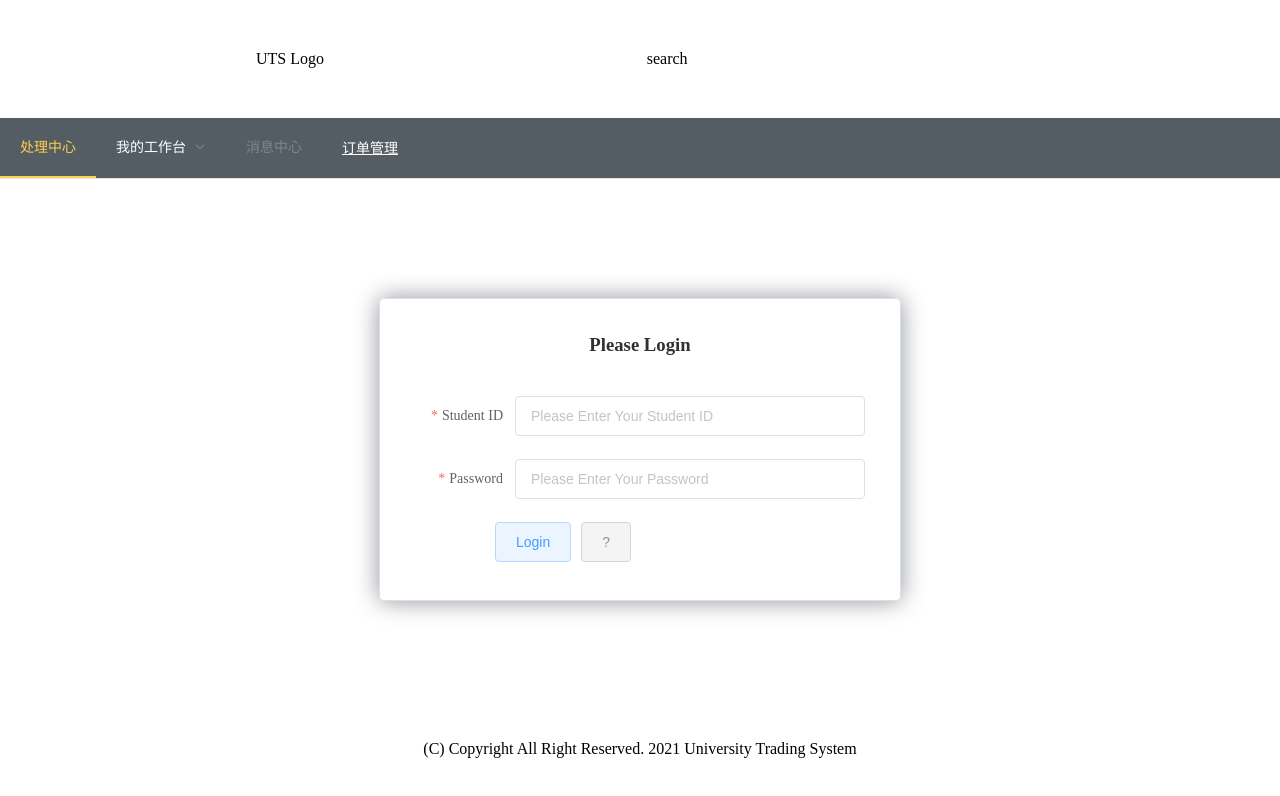
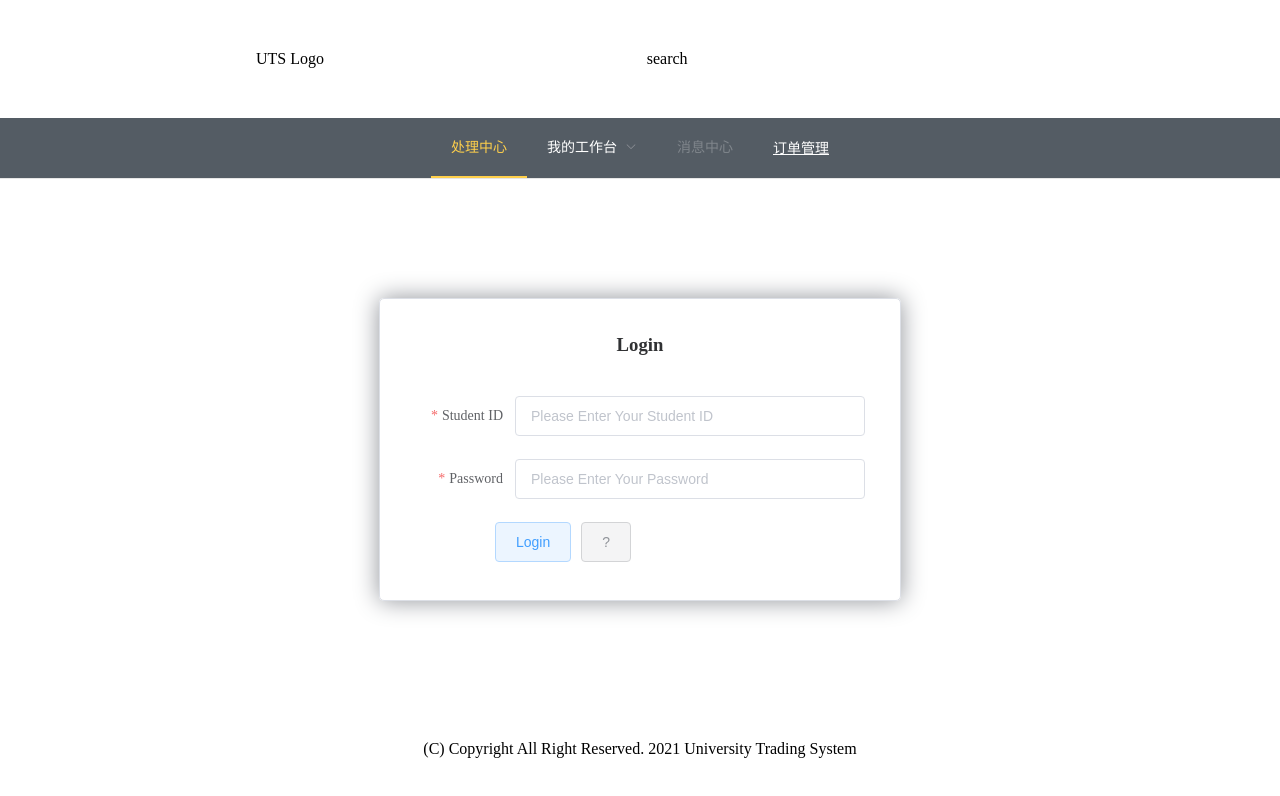
Before and after one commit to ZONGZI1999/University-Trading-System-FrontEnd, a Vue app: page /Login in a window 1280 px wide. Shown: the top 796 px of the page. Built offline with nearby package versions, Linux system fonts and the light colour scheme.

Commit message:
Login Page

```diff
--- a/public/index.html
+++ b/public/index.html
@@ -17,7 +17,7 @@
                /*外部间距也是如此设置*/
               margin: 0px;
               /*统一设置高度为100%*/
-              height: 100%;
+              height: 100vh;
           }
           ::-webkit-scrollbar {
      width: 0 !important;
--- a/src/App.vue
+++ b/src/App.vue
@@ -9,10 +9,10 @@
           <el-col :span="9">UTS Logo</el-col>
           <el-col :span="9">search</el-col>
         </el-row>
-        <el-header style="padding: 0px">
+        <el-header style="padding: 0px;">
           <el-menu
             :default-active="activeIndex2"
-            class="el-menu-demo"
+            class="el-menu-demo action"
             mode="horizontal"
             @select="handleSelect"
             background-color="#545c64"
@@ -70,5 +70,10 @@ export default {
 };
 </script>
 
-<style>
+<style scoped>
+.action {
+    display: flex;
+    align-items: center;
+    justify-content: center;
+}
 </style>
--- a/src/views/Login.vue
+++ b/src/views/Login.vue
@@ -1,7 +1,7 @@
 <template>
   <div>
     <el-form ref="loginForm" :model="form" :rules="rules" label-width="80px" class="login-box">
-      <h3 class="login-title">Please Login</h3>
+      <h3 class="login-title">Login</h3>
       <el-form-item label="Student ID" prop="username" label-width="100px">
         <el-input type="text" placeholder="Please Enter Your Student ID" v-model="form.username"/>
       </el-form-item>
```
